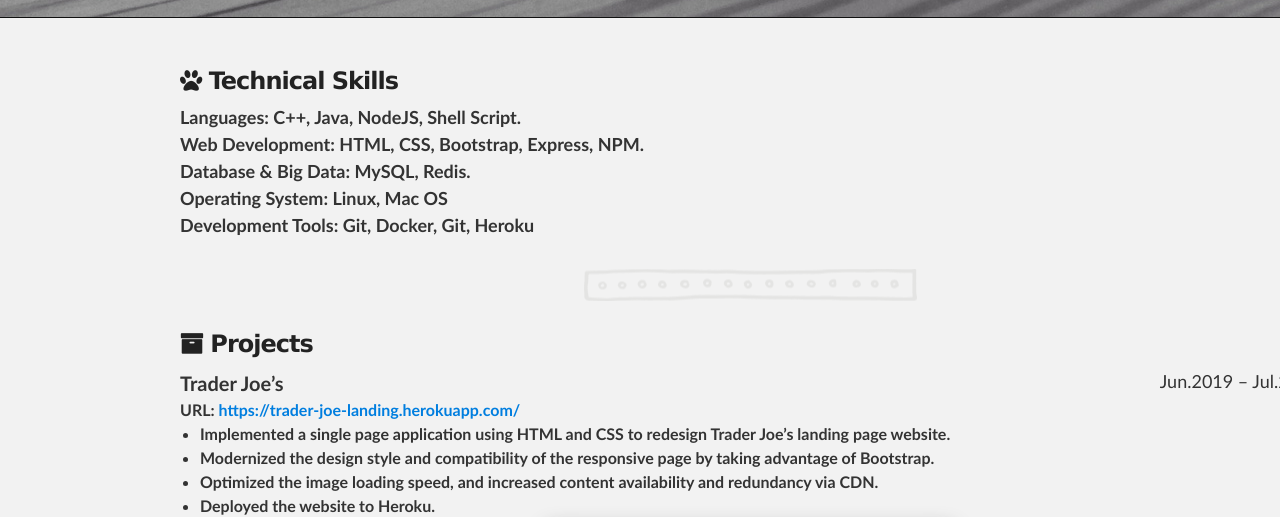
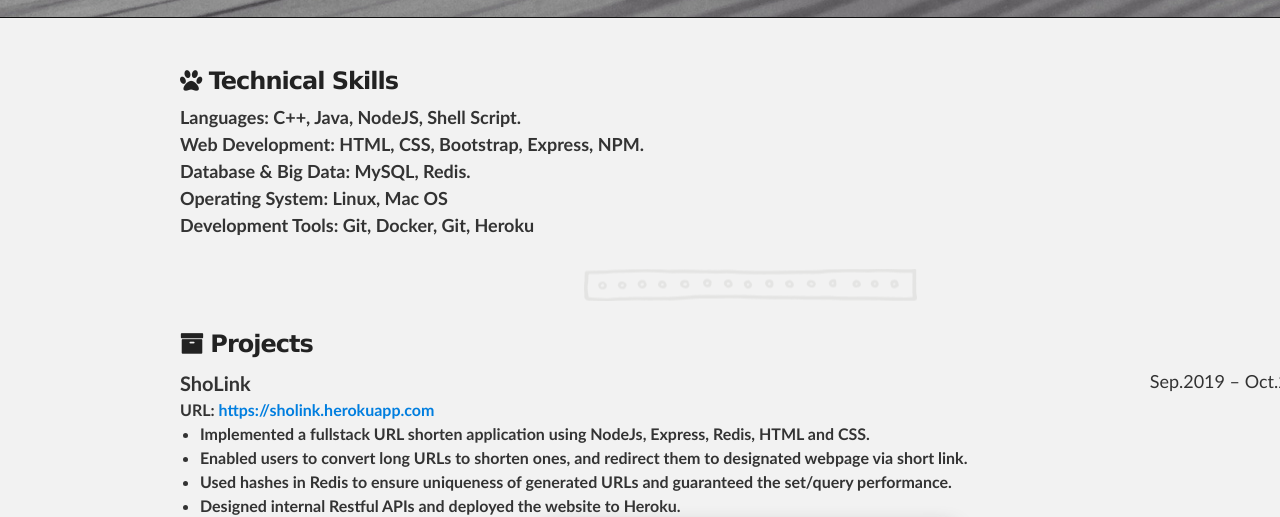
Before and after one commit to siumaai/siumaai.github.io, a plain HTML site: page skills.html in a window 1280 px wide. Shown: the part 435-952 px from the top of the page. Drawn offline with nearby package versions, Linux system fonts and the light colour scheme.

Commit message:
Update new project

```diff
--- a/skills.html
+++ b/skills.html
@@ -63,6 +63,19 @@
         <hr>
         <div class="projects" id="projects">
           <h3><span class="fa fa-archive"></span> Projects</h3>
+          <div class="row">
+            <div class="projectTitle col-small-8 col-md-8 col-lg-8"><strong>ShoLink </strong></div>
+            <div class="date col-sm-3 col-md-3 col-lg-3 col-sm-offset-1 col-md-offset-1 col-lg-offset-1">Sep.2019 – Oct.2019</div>
+        </div>
+          URL:<a href="https://sholink.herokuapp.com"> https://sholink.herokuapp.com</a>
+        <ul>
+          <li> Implemented a fullstack URL shorten application using NodeJs, Express, Redis, HTML and CSS.</li>
+          <li> Enabled users to convert long URLs to shorten ones, and redirect them to designated webpage via short link.</li>
+          <li> Used hashes in Redis to ensure uniqueness of generated URLs and guaranteed the set/query performance.</li>
+          <li> Designed internal Restful APIs and deployed the website to Heroku.</li>
+      </ul>
+            <img src="https://res.cloudinary.com/dji4ttzjy/image/upload/c_scale,w_631/v1570437592/sholink_fjuinl.png" class="project-img"></img>
+
           <div class="row">
               <div class="projectTitle col-small-8 col-md-8 col-lg-8"><strong>Trader Joe’s </strong></div>
               <div class="date col-sm-3 col-md-3 col-lg-3 col-sm-offset-1 col-md-offset-1 col-lg-offset-1">Jun.2019 – Jul.2019</div>
```
